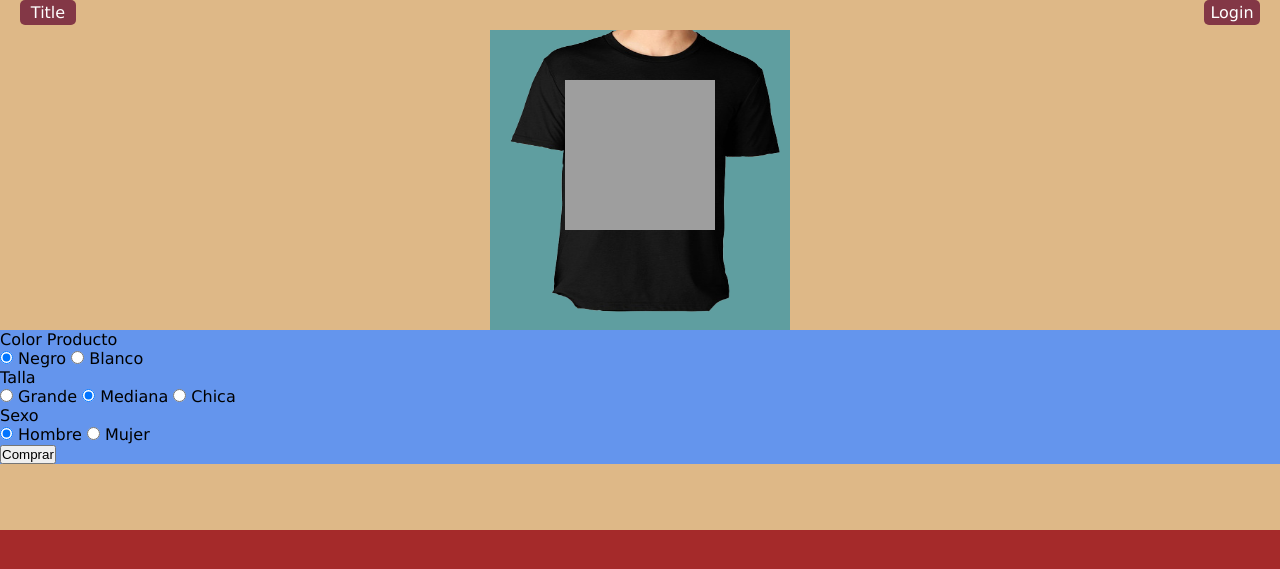
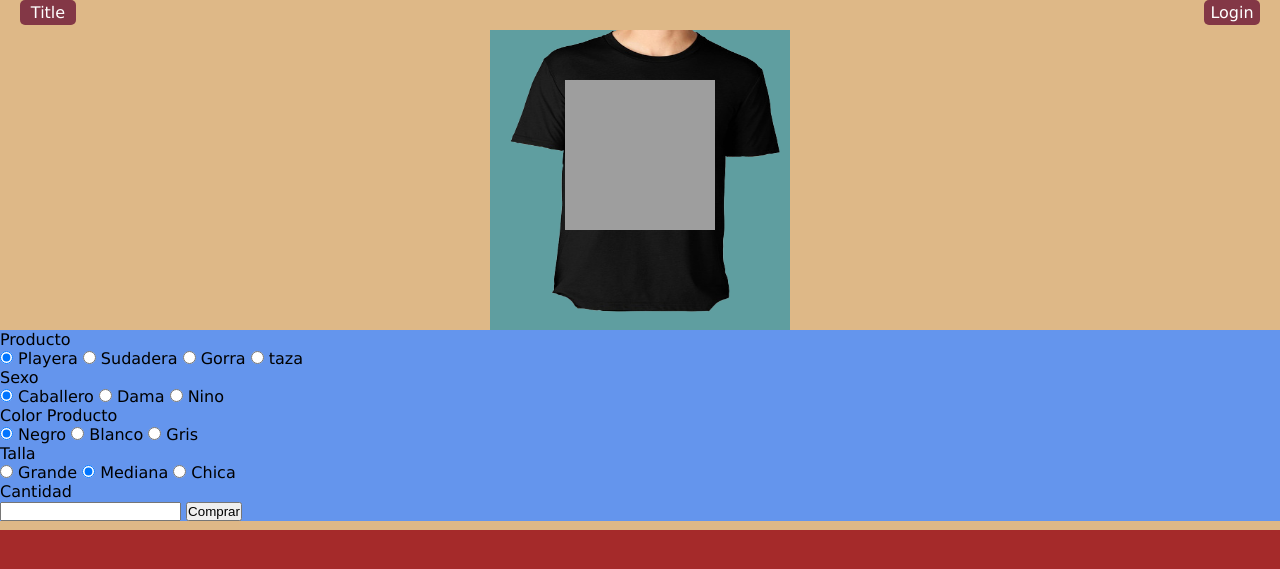
Before and after one commit to Hnry1304/Cazzer, a PHP site: template Views/HomePage/Options/vistaImagen.php in a window 1280 px wide. Shown: the top 569 px of the page. Run offline with PHP 8.4, Linux system fonts and the light colour scheme; the template is opened without the code that fills it, so the values that code supplies are empty; grey boxes are pictures that could not be loaded.

Commit message:
Agregamos id a los atributos input tipo radio, al final agregamos Javascript, una manera de interactuar con las imagenes y opciones de input

```diff
--- a/Views/HomePage/Options/formulario_compra.php
+++ b/Views/HomePage/Options/formulario_compra.php
@@ -1,31 +1,114 @@
 <div class="formulario">
     <form action="?class=Views&function=confirmation" method="POST">
+        <!-- TIPO PRODUCTO -->
+        <label for="Producto">
+            <p>Producto</p>
+            <input type="radio" name="Producto" value="Playera"  id="Playera" checked> Playera
+            <input type="radio" name="Producto" value="Sudadera" id="Sudadera"> Sudadera
+            <input type="radio" name="Producto" value="Gorra"    id="Gorra"> Gorra
+            <input type="radio" name="Producto" value="Taza"     id="Taza"> taza
+
+        </label>
+
+        <!-- SEXO PLAYERA-->
+        <label for="Sexo">
+            <p>Sexo</p>
+            <input type="radio" name="sexo" value="Caballero" id="Caballero" checked> Caballero
+            <input type="radio" name="sexo" value="Dama"      id="Dama"> Dama
+            <input type="radio" name="sexo" value="Nino"      id="Nino"> Nino
+        </label>
+        <br>
+
         <!-- COLOR DEL PRODUCTO  -->
-        <P>Color Producto</P>
-        <label for="Color">
-            <input type="radio" name="color" value="Negro" checked> Negro
-            <input type="radio" name="color" value="Blanco"> Blanco
+        <label for="Color" id="Colores">
+            <P>Color Producto</P>
+            <input type="radio" name="color" value="Negro"  id="Negro" checked> Negro
+            <input type="radio" name="color" value="Blanco" id="Blanco"> Blanco
+            <input type="radio" name="color" value="Gris"   id="Gris"> Gris
+
         </label>
         <br>
 
         <!-- TALLA DE LA PRENDA-->
-        <p>Talla</p>
-        <label for="Talla">
-            <input type="radio" name="talla" value="Grande"> Grande
-            <input type="radio" name="talla" value="Mediana" checked> Mediana
-            <input type="radio" name="talla" value="Chica"> Chica
+        <label for="Talla" id="Talla">
+            <p>Talla</p>
+            <input type="radio" name="talla" value="Grande"  id="Grande"> Grande
+            <input type="radio" name="talla" value="Mediana" id="Mediana" checked> Mediana
+            <input type="radio" name="talla" value="Chica"   id="Chica"> Chica
         </label>
         <br>
 
-        <!-- SEXO PLAYERA-->
-        <p>Sexo</p>
-        <label for="Sexo">
-            <input type="radio" name="sexo" value="Hombre" checked> Hombre
-            <input type="radio" name="sexo" value="Mujer"> Mujer
-        </label>
-        <br>
-
+        <!-- CANTIDAD PRODUCTO-->
+        <p>Cantidad</p>
+        <input type="number" name="Cantidad" >
 
         <input type="submit" name="submit" value="Comprar">
     </form>
 </div>
+
+<script>
+    //Id Pertenece alos Labels
+    let colores = document.getElementById('Colores');
+    let talla = document.getElementById('Talla');
+
+    // Id Pertenece al color de la playera
+    let colorBlanco = document.getElementById('Blanco');
+    let colorNegro  = document.getElementById('Negro');
+    let colorGris   = document.getElementById('Gris');
+
+    // Id Pertenece tipo Producto, Playera, Sudadera, Gorra y Taza
+    let playera  = document.getElementById('Playera');
+    let sudadera = document.getElementById('Sudadera');
+    let gorra    = document.getElementById('Gorra');
+    let taza     = document.getElementById('Taza');
+
+
+    // id Pertenece a la imagen de la playera
+    let playera_negra  = document.getElementById('playera_negra');
+    let playera_blanca = document.getElementById('playera_blanca');
+    let playera_gris   = document.getElementById('playera_gris');
+
+
+    //Desactivamos la playera Blanca y Playera Gris
+    playera_blanca.style.display = "none";
+    playera_gris.style.display   = "none";
+
+
+    //Activar Playera Blanca
+    colorBlanco.onclick = activar_playeraBlanco;
+    function activar_playeraBlanco(evento){
+        playera_negra.style.display  = "none";
+        playera_gris.style.display   = "none";
+        playera_blanca.style.display = "block";
+
+    }
+
+    //Activar Playera Negra
+    colorNegro.onclick = activar_playeraNegro;
+    function activar_playeraNegro(evento){
+        playera_blanca.style.display = "none";
+        playera_gris.style.display   = "none";
+        playera_negra.style.display  = "block";
+    }
+
+    //Activar Playera gris
+    colorGris.onclick = activar_playeraGris;
+    function activar_playeraGris(evento){
+        playera_blanca.style.display = "none";
+        playera_negra.style.display  = "none";
+        playera_gris.style.display   = "block";
+    }
+
+    //Activar Opcion Tazas
+    taza.onclick = activarTazas;
+    function activarTazas(evento){
+        colores.style.display = "none";
+        talla.style.display   = "none";
+    }
+
+    playera.onclick = activarPlayera;
+    function activarPlayera(evento){
+        colores.style.display = "block";
+        talla.style.display   = "block";
+    }
+</script>
```
